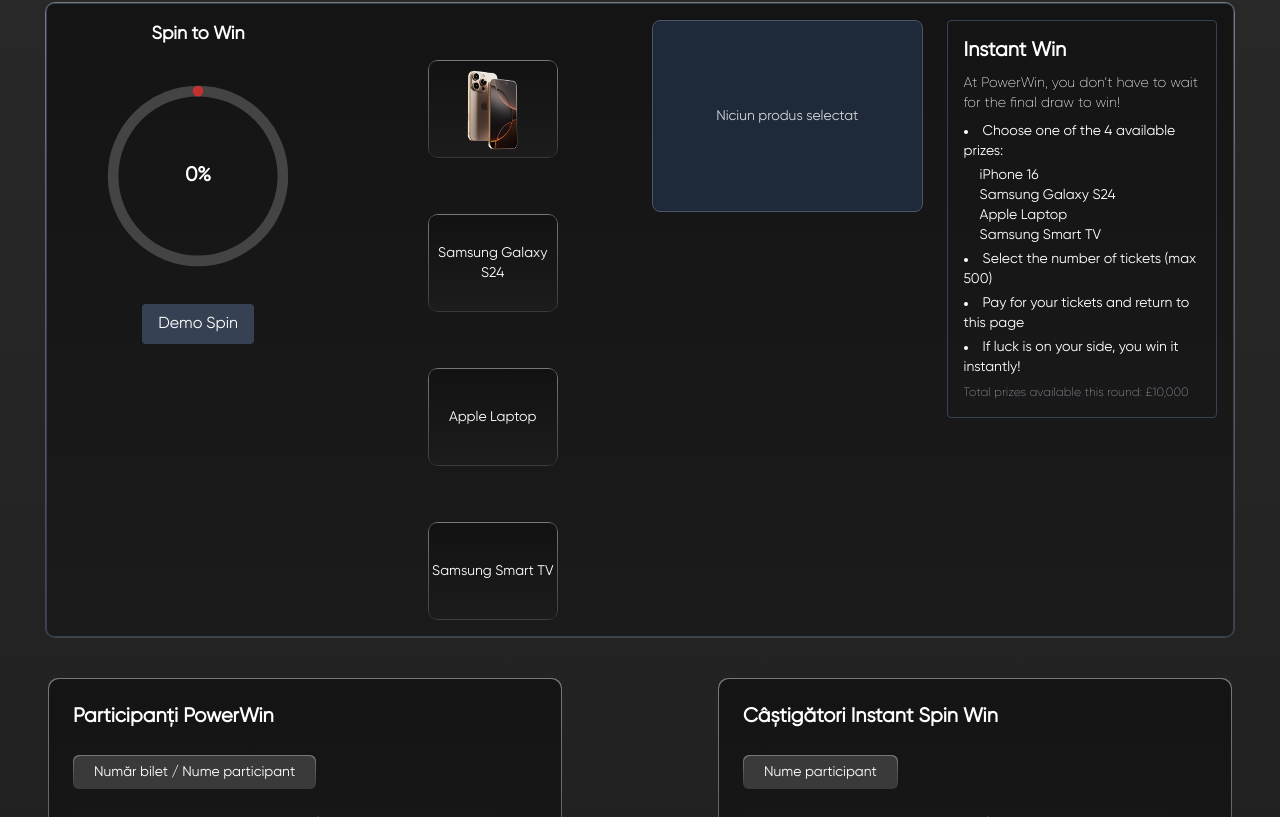
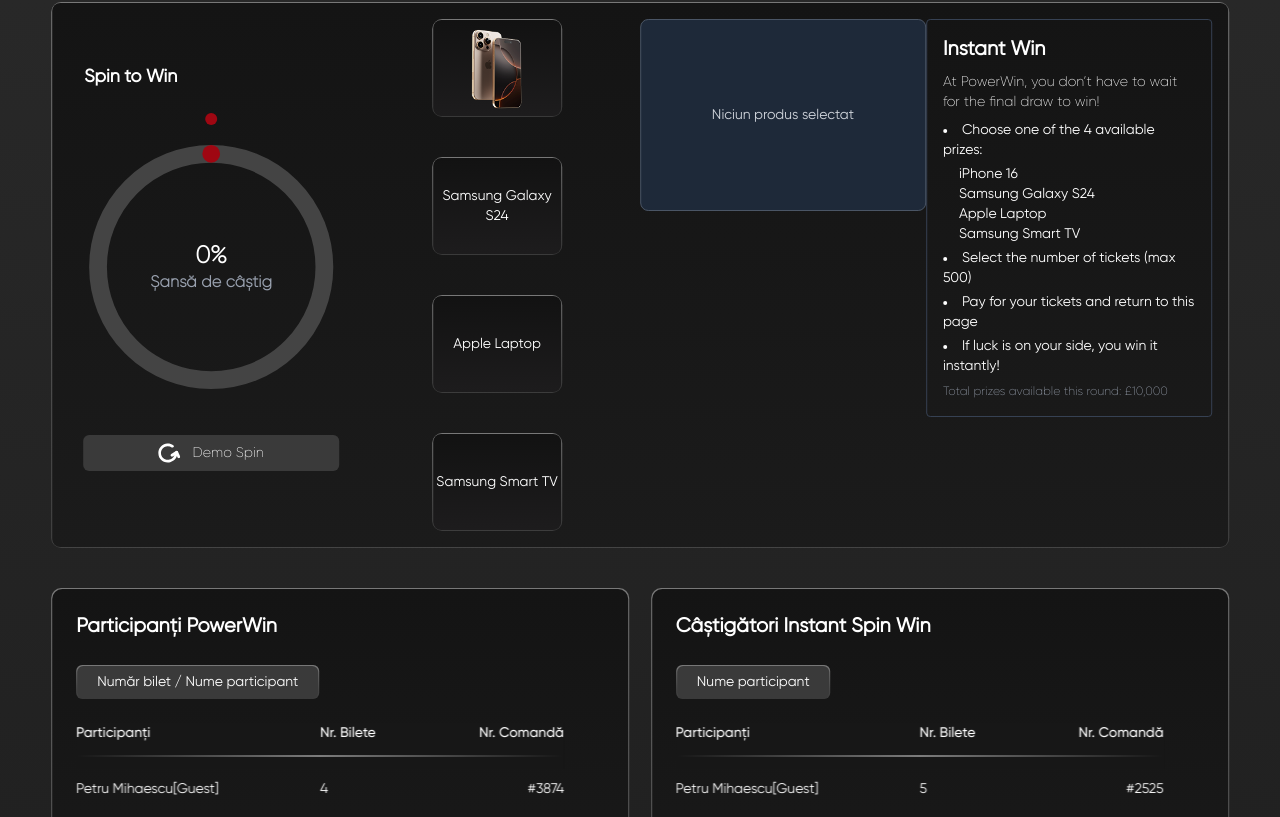
Before and after one commit to Utzu02/power-win, a React (Vite) app in the folder client/: page / in a window 1280 px wide. Shown: the part 1423-2240 px from the top of the page. Built offline with nearby package versions, Linux system fonts and the light colour scheme.

Commit message:
spinwin demo

```diff
--- a/client/src/components/DescriptionWidget.tsx
+++ b/client/src/components/DescriptionWidget.tsx
@@ -2,8 +2,8 @@
 
 const DescriptionWidget = () => {
   return (
-    <div className="p-[1px] rounded-[10px] bg-[linear-gradient(to_bottom,rgb(120,120,120),rgba(255,255,255,0.15))] h-fit mx-auto mt-10">
-      <div className="p-6 w-[45vw] h-[70vh] overflow-y-auto custom-scrollbar bg-gradient-to-b from-[#212121] to-[#242424] rounded-xl text-white border border-white/20">
+    <div className="p-[1px] rounded-[10px] bg-[linear-gradient(to_bottom,rgb(120,120,120),rgba(255,255,255,0.15))] h-fit mt-10">
+      <div className="p-6 w-[45vw] h-[70vh] overflow-y-auto custom-scrollbar bg-gradient-to-b from-[#141414] to-[#1b1b1b] rounded-xl text-white">
         {/* Titlu */}
         <h2 className="text-3xl font-light mb-4">Descriere</h2>
 
--- a/client/src/components/EntryWidget.tsx
+++ b/client/src/components/EntryWidget.tsx
@@ -16,8 +16,8 @@
   const [selectedBrand, setSelectedBrand] = useState<string | null>(null);
 
   return (
-    <div className="p-[1px] rounded-[10px] bg-[linear-gradient(to_bottom,rgb(120,120,120),rgba(255,255,255,0.15))] w-fit mt-10 mx-auto">
-      <div className="p-6 bg-gradient-to-b from-[#212121] to-[#242424] rounded-xl h-full w-[45vw] mx-auto">
+    <div className="p-[1px] rounded-[10px] bg-[linear-gradient(to_bottom,rgb(120,120,120),rgba(255,255,255,0.15))] w-fit mt-10">
+      <div className="p-6 bg-gradient-to-b from-[#141414] to-[#1b1b1b] rounded-xl h-full w-[45vw]">
         {/* Header */}
         <div className="flex justify-between items-center mb-6">
           <h2 className="text-2xl font-light">Ce brand este această mașină?</h2>
@@ -159,7 +159,7 @@
 
         {/* Participă acum button */}
         <div className="flex align-middle justify-center">
-          <button className="mt-6 w-[84%] flex align-middle justify-center cursor-pointer  bg-[linear-gradient(to_bottom,rgb(123,0,0,1),rgba(54,54,54,0.1))] hover:brightness-120 text-lg font-medium py-2 rounded-xl transition">
+          <button className="mt-6 w-[84%] flex align-middle justify-center cursor-pointer  bg-[linear-gradient(to_bottom,rgb(200,0,0,1),rgba(54,54,54,0.1))] hover:brightness-120 text-lg font-medium py-2 rounded-xl transition">
             Participă acum – £{(tickets * 2.5).toFixed(2)}
           </button>
         </div>
--- a/client/src/components/PowerWin.tsx
+++ b/client/src/components/PowerWin.tsx
@@ -21,7 +21,7 @@
 const PowerWin: React.FC = () => {
     return (
         <div className="p-[1px] rounded-[10px] bg-[linear-gradient(to_bottom,rgb(120,120,120),rgba(255,255,255,0.15))] w-fit mt-10 overflow-hidden">
-            <div className="relative bg-gradient-to-b from-[#141414] to-[#1b1b1b] text-white px-4 sm:px-6 pt-6 pb-3 rounded-[10px] w-[90vw] sm:w-[80vw] md:w-[60vw] lg:w-[40vw] max-h-[50vh] overflow-hidden">
+            <div className="relative bg-gradient-to-b from-[#141414] to-[#1b1b1b] text-white px-4 sm:px-6 pt-6 pb-3 rounded-[10px] w-[90vw] sm:w-[80vw] md:w-[60vw] lg:w-[45vw] max-h-[50vh] overflow-hidden">
                 <h2 className="text-lg sm:text-xl font-semibold mb-6">Participanți PowerWin</h2>
 
                 {/* Buton cu gradient top-down și colțuri mai drepte */}
--- a/client/src/components/SpinInstantWidget.tsx
+++ b/client/src/components/SpinInstantWidget.tsx
@@ -1,7 +1,7 @@
 // src/components/SpinInstantWidget.tsx
 
 import React, { useEffect, useState } from 'react';
-import SpinToWin from '../spinToWin';
+import SpinToWin from './SpinToWin';
 import InstantWin from '../instantWin';
 import iphoneThumb from '../assets/iphone16.png';
 import iphoneCard from '../assets/iphone16selected.png';
@@ -32,26 +32,22 @@
   }, [tickets]);
 
   return (
-    <div className="p-[1px] rounded-[10px] bg-[linear-gradient(to_bottom,rgb(120,120,120),rgba(255,255,255,0.15))] w-[93vw] h-auto mt-10 overflow-hidden">
+    <div className="p-[1px] rounded-[10px] bg-[linear-gradient(to_bottom,rgb(120,120,120),rgba(255,255,255,0.15))] w-full h-auto mt-10">
       <div
         className="
-        p-4 border border-gray-700 rounded-lg
+        p-4 rounded-lg
         bg-gradient-to-b from-[#141414] to-[#1b1b1b]
-        overflow-visible
       "
       >
-      <div className="grid grid-cols-4 gap-6 items-start">
+        <div className="grid grid-cols-4 items-start">
           {/* Col 1: Spin to Win */}
-        <div className="flex flex-col items-center">
-          <h4 className="text-lg font-semibold mb-4">Spin to Win</h4>
+          <div className="flex flex-col mx-4 relative top-[50%] translate-y-[-50%] justify-center items-center">
+            <h4 className="text-lg text-left w-full relative left-0 font-semibold mb-8">Spin to Win</h4>
             <SpinToWin chance={chance} />
-          <button className="mt-4 px-4 py-2 bg-gray-700 rounded hover:bg-gray-600">
-            Demo Spin
-          </button>
           </div>
 
           {/* Col 2: product thumbnails (auto‐width) */}
-          <div className="flex flex-col space-y-4">
+          <div className="flex flex-col justify-center h-full gap-10 align-middle items-center">
             {products.map((p, idx) => (
               <div
                 key={p}
@@ -60,7 +56,6 @@
                   p-[1px] rounded-[10px] bg-[linear-gradient(to_bottom,rgb(120,120,120),rgba(255,255,255,0.15))]
                   w-fit
                   max-h-[50vh]
-                  mt-10 mx-auto
                   cursor-pointer transition
                   ${selectedProduct === p
                     ? 'bg-[linear-gradient(to_bottom,rgb(18,18,18),rgba(29,28,29))]'
--- a/client/src/components/SpinToWin.tsx
+++ b/client/src/components/SpinToWin.tsx
@@ -1,18 +1,92 @@
-import { FC } from "react";
-import { Button } from "./Button";
+import React, { useState } from 'react';
 
-interface Props {
-  chance: number; // 0–100 percent
-  onSpin: () => void;
+interface SpinToWinProps {
+  /** procent de câștig (0–100) */
+  chance: number;
 }
 
-export const SpinToWin: FC<Props> = ({ chance, onSpin }) => (
-  <div className="space-y-4 bg-card p-6 rounded-2xl text-center">
-    <div className="aspect-square w-40 mx-auto bg-background rounded-full border-4 border-accent flex items-center justify-center">
-      <p className="text-2xl font-bold">{chance}%</p>
+export default function SpinToWin({ chance }: SpinToWinProps) {
+  const percentage = Math.max(0, Math.min(100, chance));
+  const [angle, setAngle] = useState(0);
+  const [spinning, setSpinning] = useState(false);
+  const [result, setResult] = useState<string | null>(null);
+
+  const spin = () => {
+    if (spinning) return;
+    setSpinning(true);
+    setResult(null);
+
+    const randomOffset = Math.floor(Math.random() * 360);
+    const newAngle = angle - (1080 + randomOffset); // rotire la stânga (negativ)
+    setAngle(newAngle);
+
+    setTimeout(() => {
+      const win = Math.random() * 100 < chance;
+      setResult(win ? "🎉 Ai câștigat!" : "N-ai avut noroc.");
+      setSpinning(false);
+    }, 2000); // fix 2 secunde
+  };
+
+  return (
+    <div className="p-4 rounded flex flex-col text-center">
+      <div className="relative w-64 h-64">
+        <svg viewBox="0 0 36 36" className="w-full h-full">
+          {/* cerc de fundal */}
+          <path
+            d="M18 2.0845
+               a 15.9155 15.9155 0 0 1 0 31.831
+               a 15.9155 15.9155 0 0 1 0 -31.831"
+            fill="none"
+            stroke="#444"
+            strokeWidth="2.5"
+          />
+          {/* cercul progres */}
+          <path
+            d="M18 2.0845
+               a 15.9155 15.9155 0 0 1 0 31.831"
+            fill="none"
+            stroke="#9f0712"
+            strokeWidth="2.5"
+            strokeDasharray={`${percentage} ${100 - percentage}`}
+            strokeLinecap="round"
+          />
+        </svg>
+
+        {/* punct rotativ apropiat de cerc */}
+        <div
+          className="absolute w-3 h-3 bg-red-800 rounded-full"
+          style={{
+            top: '50px',
+            left: '50%',
+            transform: `rotate(${angle}deg) translateX(-50%) translateY(-76px)`,
+            transformOrigin: 'center 76px',
+            transition: 'transform 2s ease-in-out'
+          }}
+        />
+
+
+        {/* text procent */}
+        <div className="absolute inset-0 flex flex-col items-center justify-center text-xl font-semibold">
+          <p className='text-2xl'>{percentage}%</p>
+          <p className='text-[16px] text-gray-400'>Șansă de câștig</p>
+        </div>
+      </div>
+
+      <button
+        onClick={spin}
+        disabled={spinning}
+        className="bg-[rgb(58,58,58)] mt-10 flex justify-center items-center hover:bg-[rgb(68,68,68)] text-white text-sm font-light px-8 py-2 rounded-md h-full transition duration-200 cursor-pointer"
+      >
+        <svg width="22" height="20" viewBox="0 0 37 32" fill="none" xmlns="http://www.w3.org/2000/svg">
+          <path d="M25.32 2.77048C25.8275 3.11177 26.1768 3.63812 26.2912 4.23374C26.4057 4.82935 26.2757 5.44544 25.93 5.94648C25.5844 6.44751 25.0512 6.79244 24.448 6.90539C23.8447 7.01834 23.2207 6.89006 22.7132 6.54876C20.5759 5.11422 18.0138 4.42714 15.435 4.59698C12.8563 4.76682 10.4093 5.78381 8.48392 7.48594C6.55851 9.18807 5.26543 11.4774 4.81068 13.9893C4.35592 16.5011 4.76566 19.091 5.97462 21.3462C7.18357 23.6015 9.1222 25.3925 11.4816 26.4338C13.8411 27.4751 16.4856 27.7069 18.994 27.0922C21.5023 26.4775 23.7302 25.0517 25.3226 23.042C26.915 21.0322 27.7804 18.5541 27.781 16.0025C27.781 15.3963 28.0249 14.8149 28.459 14.3862C28.8932 13.9576 29.482 13.7168 30.096 13.7168C30.71 13.7168 31.2989 13.9576 31.7331 14.3862C32.1672 14.8149 32.4111 15.3963 32.4111 16.0025C32.4106 19.575 31.199 23.0446 28.9695 25.8584C26.74 28.6723 23.6208 30.6685 20.1088 31.5289C16.5969 32.3894 12.8943 32.0647 9.59098 30.6065C6.28766 29.1484 3.57365 26.6406 1.88138 23.4828C0.189112 20.3251 -0.38406 16.699 0.253186 13.1822C0.890433 9.66553 2.70144 6.46056 5.39765 4.07795C8.09387 1.69535 11.5202 0.272197 15.1307 0.0352452C18.7412 -0.201706 22.3281 0.761176 25.32 2.77048Z" fill="white" />
+          <path d="M24.3987 21.7301C24.1426 21.8919 23.8567 22.0023 23.5574 22.055C23.258 22.1077 22.9511 22.1016 22.6541 22.0372C22.3571 21.9728 22.0759 21.8513 21.8264 21.6795C21.577 21.5078 21.3643 21.2893 21.2005 21.0364C21.0366 20.7835 20.9248 20.5012 20.8714 20.2057C20.818 19.9101 20.8241 19.6071 20.8894 19.3139C20.9546 19.0206 21.0777 18.743 21.2517 18.4967C21.4256 18.2505 21.6469 18.0405 21.9031 17.8787L29.9642 12.7884C30.4814 12.4724 31.1037 12.37 31.6967 12.5034C32.2896 12.6367 32.8057 12.9951 33.1332 13.501C33.4607 14.007 33.5735 14.6198 33.447 15.2072C33.3206 15.7945 32.9652 16.3091 32.4576 16.6398L24.3987 21.7301Z" fill="white" />
+          <path d="M36.8168 21.511C37.0532 22.0622 37.0611 22.6829 36.8389 23.2398C36.6167 23.7967 36.1821 24.2453 35.6285 24.4893C35.0749 24.7332 34.4464 24.7531 33.8782 24.5445C33.31 24.3359 32.8473 23.9156 32.5895 23.3739L29.0983 15.6482C28.9675 15.3731 28.8935 15.0751 28.8807 14.7714C28.8679 14.4678 28.9165 14.1647 29.0238 13.8799C29.131 13.595 29.2947 13.3342 29.5053 13.1125C29.7159 12.8909 29.9691 12.7129 30.2502 12.5891C30.5312 12.4652 30.8345 12.398 31.1422 12.3912C31.4499 12.3844 31.7559 12.4383 32.0423 12.5497C32.3287 12.6611 32.5897 12.8277 32.81 13.0399C33.0304 13.2521 33.2057 13.5055 33.3257 13.7853L36.8168 21.511Z" fill="white" />
+        </svg>
+        <p className="ml-3">
+          {spinning ? "Se învârte..." : "Demo Spin"}</p>
+      </button>
+
+      {result && <p className="mt-4 absolute bottom-[-5vh] text-center text-lg font-semibold">{result}</p>}
     </div>
-    <Button onClick={onSpin} variant="primary" className="w-full">
-      Spin to Win
-    </Button>
-  </div>
-);
+  );
+}
--- a/client/src/components/SpinWinModal.tsx
+++ b/client/src/components/SpinWinModal.tsx
@@ -21,7 +21,7 @@
 const SpinWinModal: React.FC = () => {
     return (
         <div className="p-[1px] rounded-[10px] bg-[linear-gradient(to_bottom,rgb(120,120,120),rgba(255,255,255,0.15))] w-fit mt-10 overflow-hidden">
-            <div className="relative bg-gradient-to-b from-[#141414] to-[#1b1b1b] text-white px-4 sm:px-6 pt-6 pb-3 rounded-[10px] w-[90vw] sm:w-[80vw] md:w-[60vw] lg:w-[40vw] max-h-[50vh] overflow-hidden">
+            <div className="relative bg-gradient-to-b from-[#141414] to-[#1b1b1b] text-white px-4 sm:px-6 pt-6 pb-3 rounded-[10px] w-[90vw] sm:w-[80vw] md:w-[60vw] lg:w-[45vw] max-h-[50vh] overflow-hidden">
                 <h2 className="text-lg sm:text-xl font-semibold mb-6">Câștigători Instant Spin Win</h2>
 
                 {/* Buton cu gradient top-down și colțuri mai drepte */}
--- a/client/src/components/rafflePage.tsx
+++ b/client/src/components/rafflePage.tsx
@@ -12,7 +12,7 @@
   const [selectedProduct, setSelectedProduct] = useState<string | null>(null);
 
   return (
-    <div className="mx-4 relative min-h-screen text-white space-y-6">
+    <div className="relative min-h-screen text-white space-y-6">
       {/* Primul rând: EntryWidget și DescriptionWidget, una lângă alta */}
       <div className="grid grid-cols-1 gap-10 md:grid-cols-2">
         <EntryWidget
--- a/client/src/rafflePage.tsx
+++ /dev/null
@@ -1,48 +0,0 @@
-import React from 'react'
-import BrandSelector from './brandSelector';
-import TicketInput from './ticketInput';
-import TicketSlider from './ticketSlider';
-import SpinToWin from './spinToWin';
-import InstantWin from './instantWin';
-import { useState } from 'react';
-
-export default function RafflePage() {
-  const [chance, setChange] = useState<number>(0);
-  return (
-    <div className="bg-gray-900 text-white min-h-screen p-6">
-      <div className="grid gap-6 lg:grid-cols-2">
-        {/* Left Column: Entry Controls */}
-        <div className="space-y-6">
-          <BrandSelector />
-          <div className="flex items-center space-x-4">
-            <TicketInput />
-            <TicketSlider
-              onChange = {(tickets)  => {
-                const pct = Math.min(80, (tickets / 500) * 80);
-                setChange(Math.round(pct));
-              }}
-            />
-          </div>
-          <button className="w-full bg-red-600 hover:bg-red-700 py-3 rounded">
-            Participă acum - £312,5
-          </button>
-          <SpinToWin chance={chance} />
-        </div>
-
-        {/* Right Column: Details & Instant Win */}
-        <div className="space-y-6">
-          <div className="border border-gray-700 p-4 rounded">
-            <h2 className="text-xl font-semibold mb-2">Descriere</h2>
-            <p>Model: Porsche 911 (992) Turbo S | Sonderwunsch | Motor 3.8 | 650 CP</p>
-            <ul className="list-disc list-inside space-y-1 mt-2 text-sm text-gray-300">
-              <li>"Sport" button</li>
-              <li>Adaptiv scaune Sport incl. reglaj și pachet Memory</li>
-              {/* ...alte specificații... */}
-            </ul>
-          </div>
-          <InstantWin />
-        </div>
-      </div>
-    </div>
-  );
-}
--- a/client/src/routes/LandingPage.tsx
+++ b/client/src/routes/LandingPage.tsx
@@ -52,9 +52,9 @@
   return (
     <div className="">
       <Header />
-
-      <main className="flex max-w-[100vw]">
-        <section className="space-y-8 w-full px-12">
+      <div className="relative left-[50%] translate-x-[-50%] w-[92vw]">
+        <main className="flex">
+          <section className="space-y-8 w-full">
             <div className="flex flex-col md:flex-row items-start">
               {/* Text + padding */}
               <div className="flex-1 w-[45vw]">
@@ -81,7 +81,7 @@
           <RafflePage />
         </section>
 
-      <div className="flex mx-12 flex-wrap mb-[15vh]">
+        <div className="flex flex-wrap mb-[15vh]">
           <div className="flex-1 flex justify-baseline">
             <PowerWin />
           </div>
@@ -89,7 +89,7 @@
             <SpinWinModal />
           </div>
         </div>
-
+      </div>
 
 
       <Footer />
--- a/client/src/spinToWin.tsx
+++ /dev/null
@@ -1,42 +0,0 @@
-import React from 'react';
-
-interface SpinToWinProps {
-  /** procent de câștig (0–100) */
-  chance: number;
-}
-
-export default function SpinToWin({ chance }: SpinToWinProps) {
-  const percentage = Math.max(0, Math.min(100, chance));
-  return (
-    <div className="p-4 rounded text-center">
-      <div className="relative w-48 h-48 mx-auto">
-        <svg viewBox="0 0 36 36" className="w-full h-full">
-          {/* cerc de fundal */}
-          <path
-            d="M18 2.0845
-               a 15.9155 15.9155 0 0 1 0 31.831
-               a 15.9155 15.9155 0 0 1 0 -31.831"
-            fill="none"
-            stroke="#444"
-            strokeWidth="2"
-          />
-          {/* cercul progres */}
-          <path
-            d="M18 2.0845
-               a 15.9155 15.9155 0 0 1 0 31.831"
-            fill="none"
-            stroke="#c53030"
-            strokeWidth="2"
-            strokeDasharray={`${percentage} ${100 - percentage}`}
-            strokeLinecap="round"
-          />
-        </svg>
-        {/* textul procent */}
-        <div className="absolute inset-0 flex items-center justify-center text-xl font-semibold">
-          {percentage}%
-        </div>
-      </div>
-
-    </div>
-  );
-}
```
Lines whose indentation alone changed are shown as unchanged.
